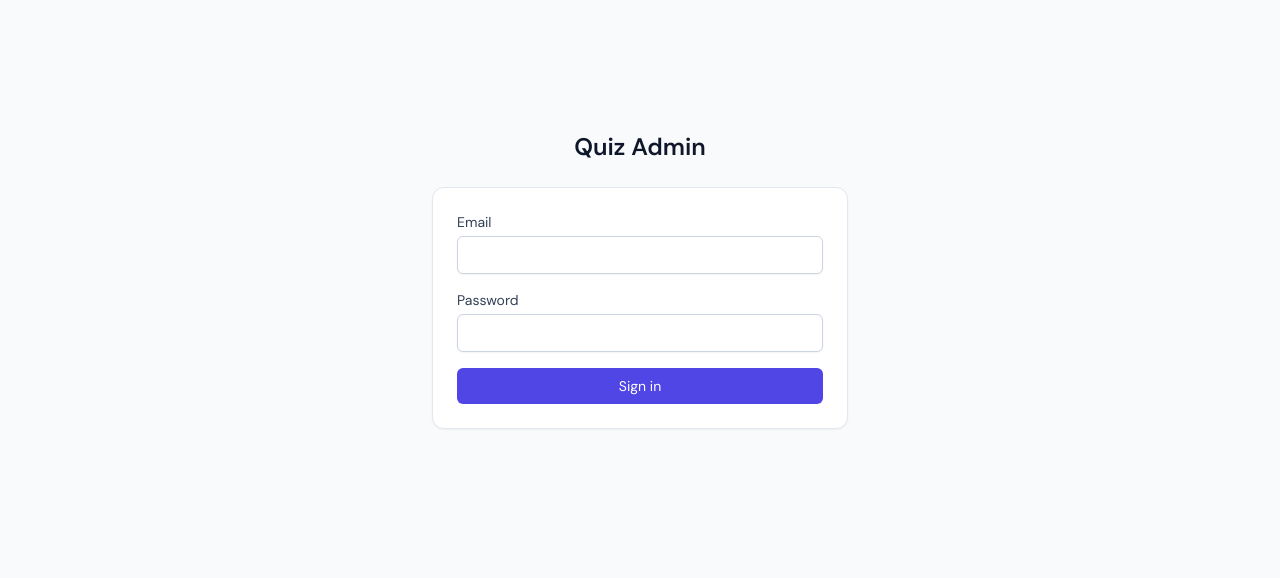
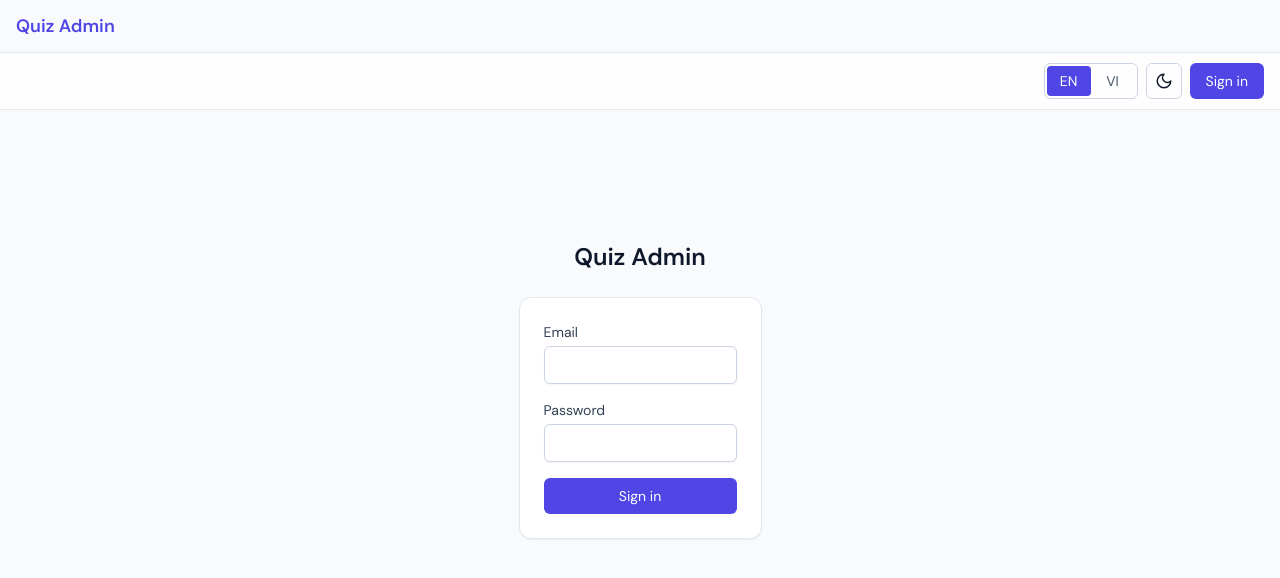
Before and after one commit to TranDucChien-droid/Tran_Duc_Chien_TC-WEB95_Final_Admin_Page, a React (Vite) app: page /login in a window 1280 px wide. Shown: the top 578 px of the page. Built offline with nearby package versions, Linux system fonts and the light colour scheme; no server answers.

Commit message:
update grid layout

```diff
--- /dev/null
+++ b/src/components/AppHeader.tsx
@@ -0,0 +1,41 @@
+import { Link, useRouter } from "@tanstack/react-router";
+import { useTranslation } from "react-i18next";
+import { Button } from "@/components/Button";
+import { LanguageSwitch } from "@/components/LanguageSwitch";
+import { ThemeToggleButton } from "@/components/ThemeToggleButton";
+import { setToken } from "@/services/api";
+
+type AppHeaderProps = {
+  authenticated?: boolean;
+};
+
+export function AppHeader({ authenticated = false }: AppHeaderProps) {
+  const { t } = useTranslation();
+  const router = useRouter();
+
+  function logout() {
+    setToken(null);
+    void router.navigate({ to: "/login" });
+  }
+
+  return (
+    <header className="shrink-0 border-b border-slate-200 bg-white/80 backdrop-blur dark:border-slate-800 dark:bg-slate-900/80">
+      <div className="flex h-14 items-center justify-end gap-2 px-4">
+        <LanguageSwitch accent="indigo" />
+        <ThemeToggleButton />
+
+        {authenticated ? (
+          <Button variant="dark" className="h-9" onClick={logout}>
+            {t("logout")}
+          </Button>
+        ) : (
+          <Link to="/login">
+            <Button variant="primary" className="h-9">
+              {t("login")}
+            </Button>
+          </Link>
+        )}
+      </div>
+    </header>
+  );
+}
--- /dev/null
+++ b/src/components/AppSidebar.tsx
@@ -0,0 +1,39 @@
+import { Link } from "@tanstack/react-router";
+import { useTranslation } from "react-i18next";
+import { useCurrentUser } from "@/hooks/useCurrentUser";
+
+const navLinkClass =
+  "block w-full rounded-lg px-3 py-2 text-left text-sm font-medium text-slate-600 transition hover:bg-slate-100 dark:text-slate-300 dark:hover:bg-slate-800";
+const navLinkActiveClass =
+  "block w-full rounded-lg px-3 py-2 text-left text-sm font-medium bg-indigo-100 text-indigo-800 dark:bg-indigo-950 dark:text-indigo-200";
+
+export function AppSidebar() {
+  const { t } = useTranslation();
+  const { data: user, isLoading } = useCurrentUser();
+
+  return (
+    <aside className="flex w-56 shrink-0 flex-col border-r border-slate-200 bg-white dark:border-slate-800 dark:bg-slate-900">
+      <div className="border-b border-slate-200 px-4 py-4 dark:border-slate-800">
+        <Link to="/" className="text-lg font-semibold text-indigo-600 dark:text-indigo-400">
+          {t("appTitle")}
+        </Link>
+      </div>
+
+      <nav className="flex flex-1 flex-col gap-1 p-3">
+        <Link to="/" activeOptions={{ exact: true }} className={navLinkClass} activeProps={{ className: navLinkActiveClass }}>
+          {t("quizzes")}
+        </Link>
+        <Link to="/users" className={navLinkClass} activeProps={{ className: navLinkActiveClass }}>
+          {t("users")}
+        </Link>
+      </nav>
+
+      <div className="border-t border-slate-200 p-4 dark:border-slate-800">
+        <p className="text-xs font-medium uppercase tracking-wide text-slate-500">{t("signedInAs")}</p>
+        <p className="mt-1 break-all text-sm font-medium text-slate-800 dark:text-slate-100">
+          {isLoading ? "…" : user?.email ?? "—"}
+        </p>
+      </div>
+    </aside>
+  );
+}
--- /dev/null
+++ b/src/components/LanguageSwitch.tsx
@@ -0,0 +1,37 @@
+import clsx from "clsx";
+import { useTranslation } from "react-i18next";
+
+type LanguageSwitchProps = {
+  accent?: "teal" | "indigo";
+};
+
+export function LanguageSwitch({ accent = "indigo" }: LanguageSwitchProps) {
+  const { t, i18n } = useTranslation();
+  const isVi = i18n.language.startsWith("vi");
+  const activeClass =
+    accent === "teal" ? "bg-teal-600 text-white" : "bg-indigo-600 text-white";
+
+  return (
+    <div
+      className="inline-flex h-9 items-center rounded-md border border-slate-300 p-0.5 dark:border-slate-600"
+      role="group"
+      aria-label={t("language")}
+    >
+      {(["en", "vi"] as const).map((lang) => (
+        <button
+          key={lang}
+          type="button"
+          onClick={() => void i18n.changeLanguage(lang)}
+          className={clsx(
+            "inline-flex h-full min-w-[2.75rem] items-center justify-center rounded px-3 text-sm font-medium transition",
+            (lang === "vi") === isVi
+              ? activeClass
+              : "text-slate-600 hover:bg-slate-100 dark:text-slate-300 dark:hover:bg-slate-800"
+          )}
+        >
+          {lang.toUpperCase()}
+        </button>
+      ))}
+    </div>
+  );
+}
--- /dev/null
+++ b/src/components/PublicLayout.tsx
@@ -0,0 +1,21 @@
+import { Link, Outlet } from "@tanstack/react-router";
+import { useTranslation } from "react-i18next";
+import { AppHeader } from "@/components/AppHeader";
+
+export function PublicLayout() {
+  const { t } = useTranslation();
+
+  return (
+    <div className="flex min-h-screen flex-col">
+      <div className="border-b border-slate-200 px-4 py-3 dark:border-slate-800">
+        <Link to="/login" className="text-lg font-semibold text-indigo-600 dark:text-indigo-400">
+          {t("appTitle")}
+        </Link>
+      </div>
+      <AppHeader authenticated={false} />
+      <main className="flex flex-1 flex-col">
+        <Outlet />
+      </main>
+    </div>
+  );
+}
--- /dev/null
+++ b/src/components/ThemeToggleButton.tsx
@@ -0,0 +1,64 @@
+import { useTranslation } from "react-i18next";
+import { Button } from "@/components/Button";
+import { useTheme } from "@/store/hooks";
+
+function SunIcon({ className }: { className?: string }) {
+  return (
+    <svg
+      className={className}
+      viewBox="0 0 24 24"
+      fill="none"
+      stroke="currentColor"
+      strokeWidth="2"
+      strokeLinecap="round"
+      strokeLinejoin="round"
+      aria-hidden
+    >
+      <circle cx="12" cy="12" r="4" />
+      <path d="M12 2v2" />
+      <path d="M12 20v2" />
+      <path d="m4.93 4.93 1.41 1.41" />
+      <path d="m17.66 17.66 1.41 1.41" />
+      <path d="M2 12h2" />
+      <path d="M20 12h2" />
+      <path d="m6.34 17.66-1.41 1.41" />
+      <path d="m19.07 4.93-1.41 1.41" />
+    </svg>
+  );
+}
+
+function MoonIcon({ className }: { className?: string }) {
+  return (
+    <svg
+      className={className}
+      viewBox="0 0 24 24"
+      fill="none"
+      stroke="currentColor"
+      strokeWidth="2"
+      strokeLinecap="round"
+      strokeLinejoin="round"
+      aria-hidden
+    >
+      <path d="M12 3a6 6 0 0 0 9 9 9 9 0 1 1-9-9Z" />
+    </svg>
+  );
+}
+
+export function ThemeToggleButton() {
+  const { t } = useTranslation();
+  const { theme, toggle } = useTheme();
+  const isDark = theme === "dark";
+
+  return (
+    <Button
+      type="button"
+      variant="outline"
+      className="!p-2 h-9 w-9 shrink-0 p-0"
+      onClick={toggle}
+      aria-label={isDark ? t("lightMode") : t("darkMode")}
+      title={isDark ? t("lightMode") : t("darkMode")}
+    >
+      {isDark ? <SunIcon className="h-10 w-10" /> : <MoonIcon className="h-10 w-10" />}
+    </Button>
+  );
+}
--- /dev/null
+++ b/src/hooks/useCurrentUser.ts
@@ -0,0 +1,14 @@
+import { useQuery } from "@tanstack/react-query";
+import { getMe } from "@/services/auth.service";
+
+export const currentUserKeys = {
+  me: ["auth", "me"] as const,
+};
+
+export function useCurrentUser() {
+  return useQuery({
+    queryKey: currentUserKeys.me,
+    queryFn: getMe,
+    staleTime: 1000 * 60 * 5,
+  });
+}
--- a/src/i18n/locales/en.json
+++ b/src/i18n/locales/en.json
@@ -4,6 +4,7 @@
   "email": "Email",
   "password": "Password",
   "logout": "Log out",
+  "signedInAs": "Signed in as",
   "quizzes": "Quizzes",
   "newQuiz": "New quiz",
   "title": "Title",
--- a/src/i18n/locales/vi.json
+++ b/src/i18n/locales/vi.json
@@ -4,6 +4,7 @@
   "email": "Email",
   "password": "Mật khẩu",
   "logout": "Đăng xuất",
+  "signedInAs": "Đăng nhập với",
   "quizzes": "Bộ đề",
   "newQuiz": "Tạo đề mới",
   "title": "Tiêu đề",
--- a/src/router.tsx
+++ b/src/router.tsx
@@ -1,4 +1,5 @@
 import { AdminLayout } from "@/components/AdminLayout";
+import { PublicLayout } from "@/components/PublicLayout";
 import { getToken } from "@/services/api";
 import { LoginPage } from "@/routes/LoginPage";
 import { QuizEditPage } from "@/routes/QuizEditPage";
@@ -11,8 +12,14 @@ const rootRoute = createRootRoute({
   component: () => <Outlet />,
 });
 
+const publicLayoutRoute = createRoute({
+  getParentRoute: () => rootRoute,
+  id: "publicLayout",
+  component: PublicLayout,
+});
+
 const loginRoute = createRoute({
-  getParentRoute: () => rootRoute,
+  getParentRoute: () => publicLayoutRoute,
   path: "login",
   component: LoginPage,
 });
@@ -51,7 +58,7 @@ const userAttemptsRoute = createRoute({
 });
 
 const routeTree = rootRoute.addChildren([
-  loginRoute,
+  publicLayoutRoute.addChildren([loginRoute]),
   authLayoutRoute.addChildren([indexRoute, quizEditorRoute, usersRoute, userAttemptsRoute]),
 ]);
 
--- a/src/services/auth.service.ts
+++ b/src/services/auth.service.ts
@@ -1,11 +1,23 @@
 import { api } from "./api";
+
+export type AuthUser = {
+  id: string;
+  email: string;
+  role: string;
+  createdAt?: string;
+};
 
 export type LoginResponse = {
   token: string;
-  user: { id: string; email: string; role: string; createdAt?: string };
+  user: AuthUser;
 };
 
 export const loginAdmin = async (payload: { email: string; password: string }) => {
   const { data } = await api.post<LoginResponse>("/auth/login", payload);
   return data;
 };
+
+export const getMe = async () => {
+  const { data } = await api.get<AuthUser>("/auth/me");
+  return data;
+};
```
Also changed, not shown: src/components/AdminLayout.tsx (+12 -60 lines).
